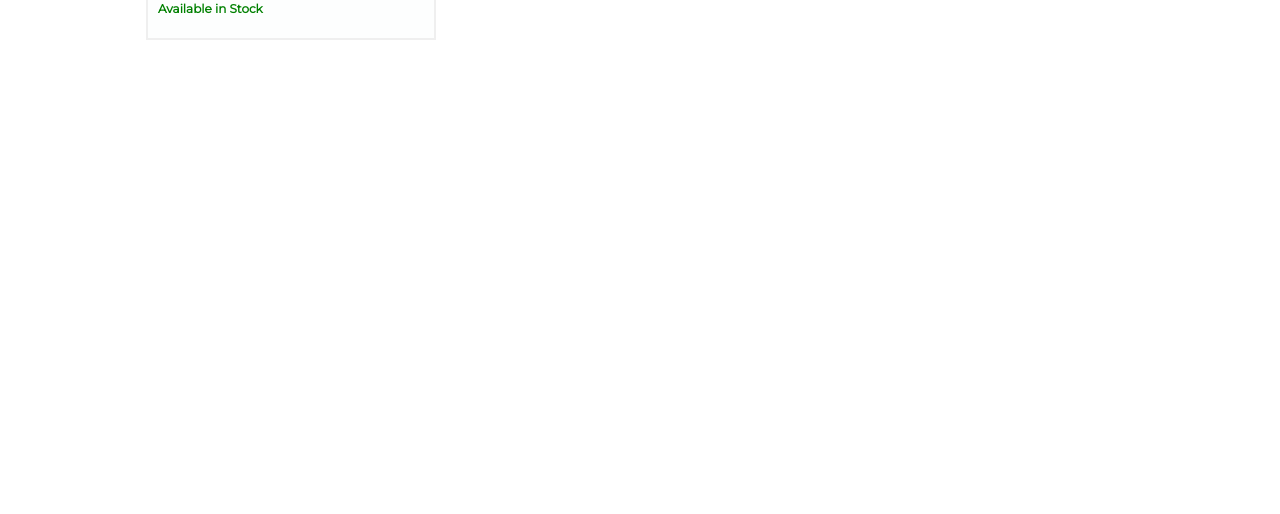
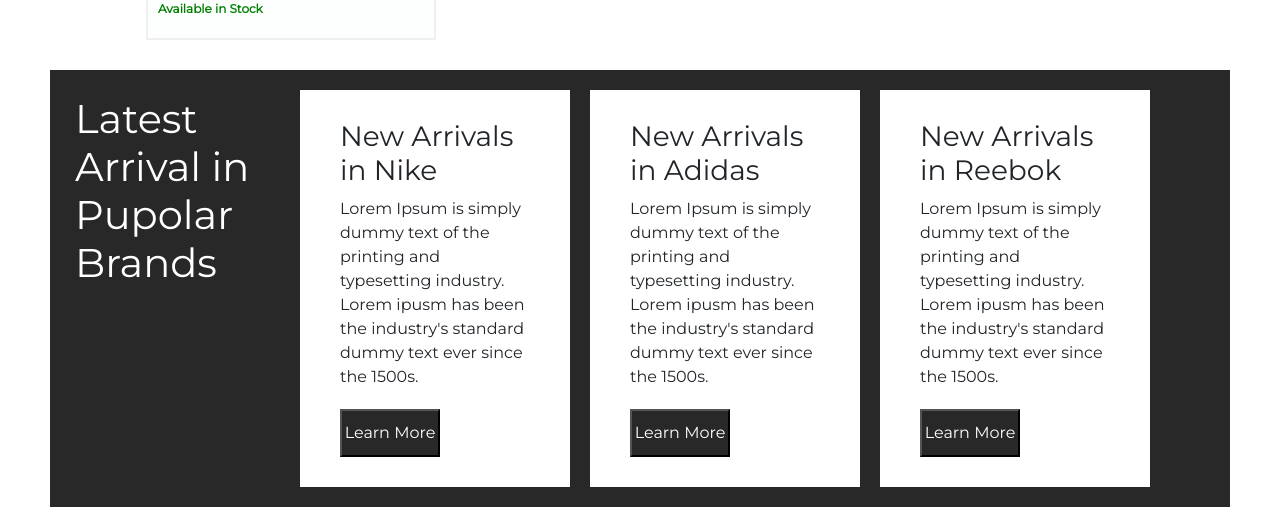
Before and after one commit to venkataravamma/Angular_16_Ecart, an Angular app: page / in a window 1280 px wide. Shown: the part 5204-5718 px from the top of the page. Before the commit the page ends 5274 px from the top, so only its background shows below. Built offline with nearby package versions, Linux system fonts and the light colour scheme.

Commit message:
#35 ng-content

```diff
--- a/src/app/app.module.ts
+++ b/src/app/app.module.ts
@@ -13,6 +13,7 @@
 import { ProductComponent } from './container/product-list/product/product.component';
 import { FilterComponent } from './container/product-list/filter/filter.component';
 import { ProductDetailComponent } from './container/product-detail/product-detail.component';
+import { FeaturedBrandsComponent } from './container/featured-brands/featured-brands.component';
 
 @NgModule({
   declarations: [
@@ -27,6 +28,7 @@
     ProductComponent,
     FilterComponent,
     ProductDetailComponent,
+    FeaturedBrandsComponent,
   ],
   imports: [BrowserModule, FormsModule],
   providers: [],
--- a/src/app/container/container.component.css
+++ b/src/app/container/container.component.css
@@ -3,6 +3,29 @@
   padding: 0px 140px;
 
 }
+.ekart-featured-products{
+background-color: #282828;
+margin:10px 50px;
+padding: 10px 10px;
+display: flex;
+}
+.ekart-featured-product-heading{
+  width: 220px;
+  margin: 5px 5px;
+  padding: 10px 10px;
+  color: #fff;
+
+}
+
+  .title, .description,.call-to-action{
+    margin:10px 10px;
+  }
+  .call-to-action{
+    background-color: #282828;
+    color: #fff;
+    width:100px;
+    padding: 10px 0px;
+  }
 /* button{
   padding: 5px 10px;
   margin: 0px 5px;
--- a/src/app/container/container.component.html
+++ b/src/app/container/container.component.html
@@ -32,4 +32,21 @@
     *ngIf="productListComponent.selectedProduct"
     [productListComp]="productListComponent"
   ></product-detail>
+  <div class="ekart-featured-products">
+    <div class="ekart-featured-product-heading">
+      <h1>Latest Arrival in Pupolar Brands</h1>
+    </div>
+    <featured-brands>
+      <h3 class="title">New Arrivals in Nike</h3>
+      <button class="call-to-action">Learn More</button>
+    </featured-brands>
+    <featured-brands>
+      <h3 class="title">New Arrivals in Adidas</h3>
+      <button class="call-to-action">Learn More</button>
+    </featured-brands>
+    <featured-brands>
+      <h3 class="title">New Arrivals in Reebok</h3>
+      <button class="call-to-action">Learn More</button>
+    </featured-brands>
+  </div>
 </div>
--- /dev/null
+++ b/src/app/container/featured-brands/featured-brands.component.css
@@ -0,0 +1,9 @@
+.ekart-featured-product-item{
+  width: 270px;
+  margin: 10px 10px;
+  padding: 20px 30px;
+  background-color: #fff;
+  }
+  .title, .description,.call-to-action{
+    margin:10px 10px;
+  }
--- /dev/null
+++ b/src/app/container/featured-brands/featured-brands.component.html
@@ -0,0 +1,9 @@
+<div class="ekart-featured-product-item">
+  <ng-content select=".title"></ng-content>
+  <p class="description">
+    Lorem Ipsum is simply dummy text of the printing and typesetting industry.
+    Lorem ipusm has been the industry's standard dummy text ever since the
+    1500s.
+  </p>
+  <ng-content select=".call-to-action"></ng-content>
+</div>
```
Also changed, not shown: src/app/container/featured-brands/featured-brands.component.ts (added, +8 -0 lines).
